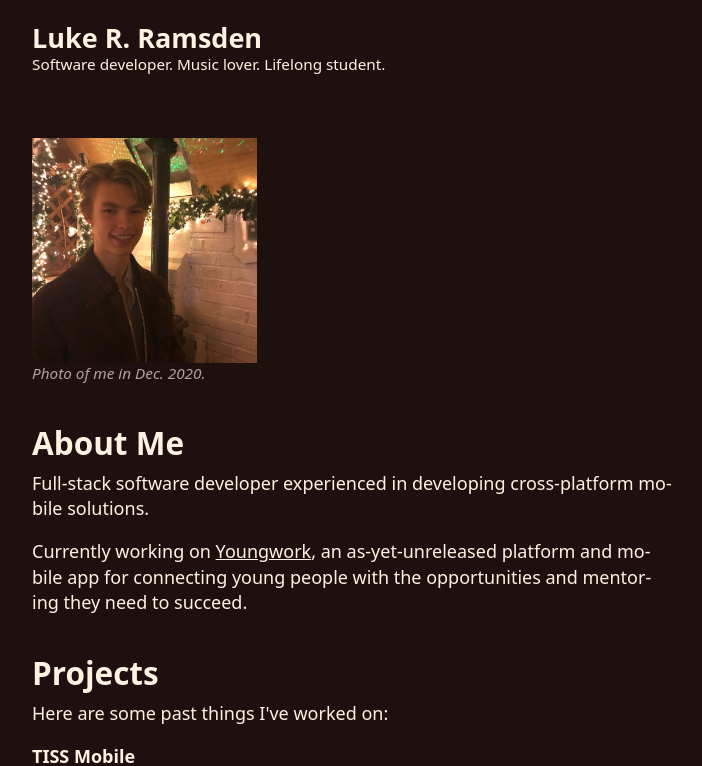
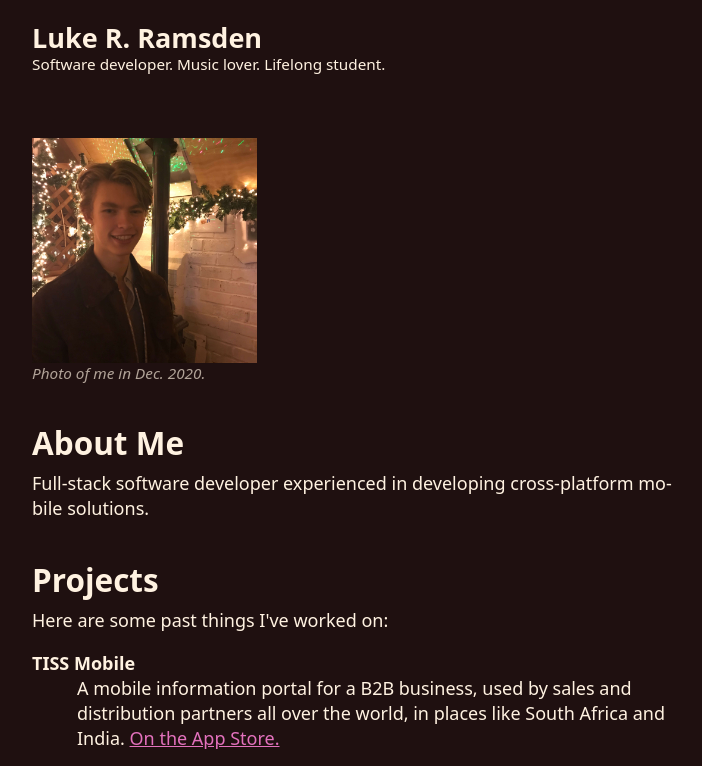
Before and after one commit to lukeramsden/lukeramsden, a website built with Parcel: page src/index.html in a window 1280 px wide. Shown: the top 766 px of the page, without its empty margins (288-990 px from the left). Built offline with nearby package versions, Linux system fonts and the light colour scheme.

Commit message:
Update index.html

```diff
--- a/src/index.html
+++ b/src/index.html
@@ -32,7 +32,6 @@
 		<article>
 			<h2>About Me</h2>
 			<p>Full-stack software developer experienced in developing cross-platform mobile solutions.</p>
-			<p>Currently working on <u>Youngwork</u>, an as-yet-unreleased platform and mobile app for connecting young people with the opportunities and mentoring they need to succeed.</p>
 			<h2>Projects</h2>
 			<p>Here are some past things I've worked on:</p>
 			<dl>
```
